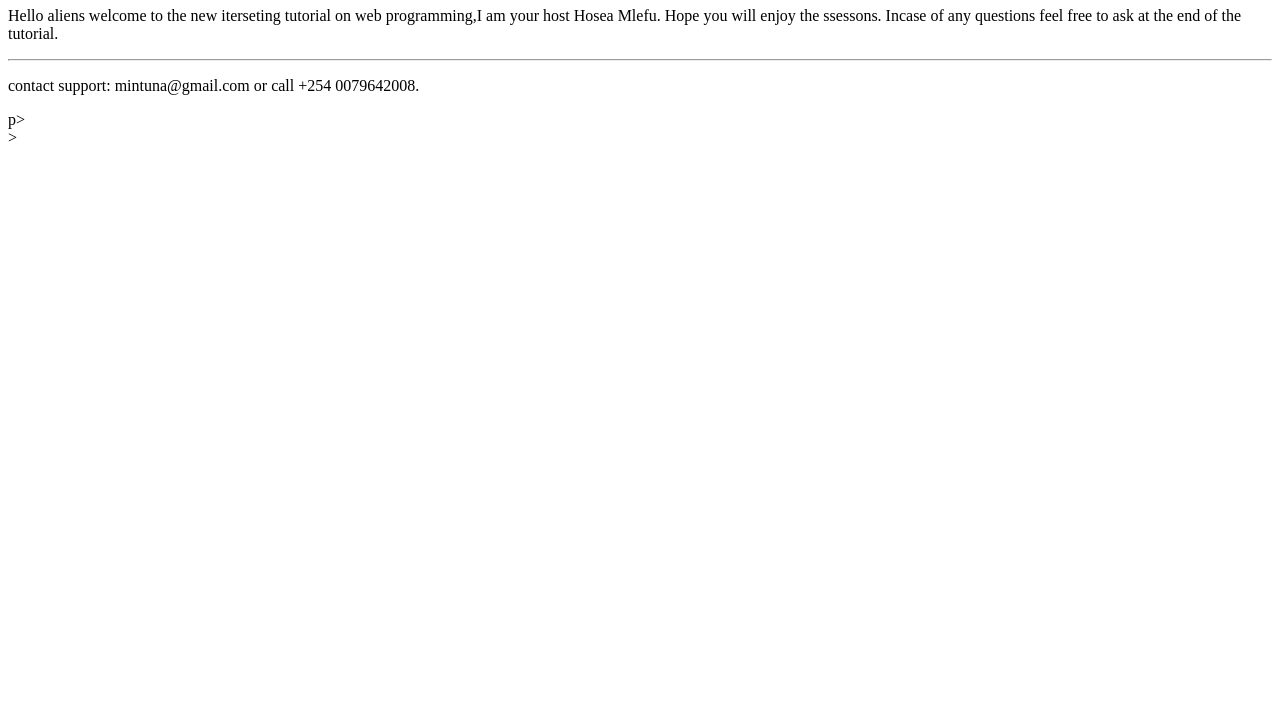
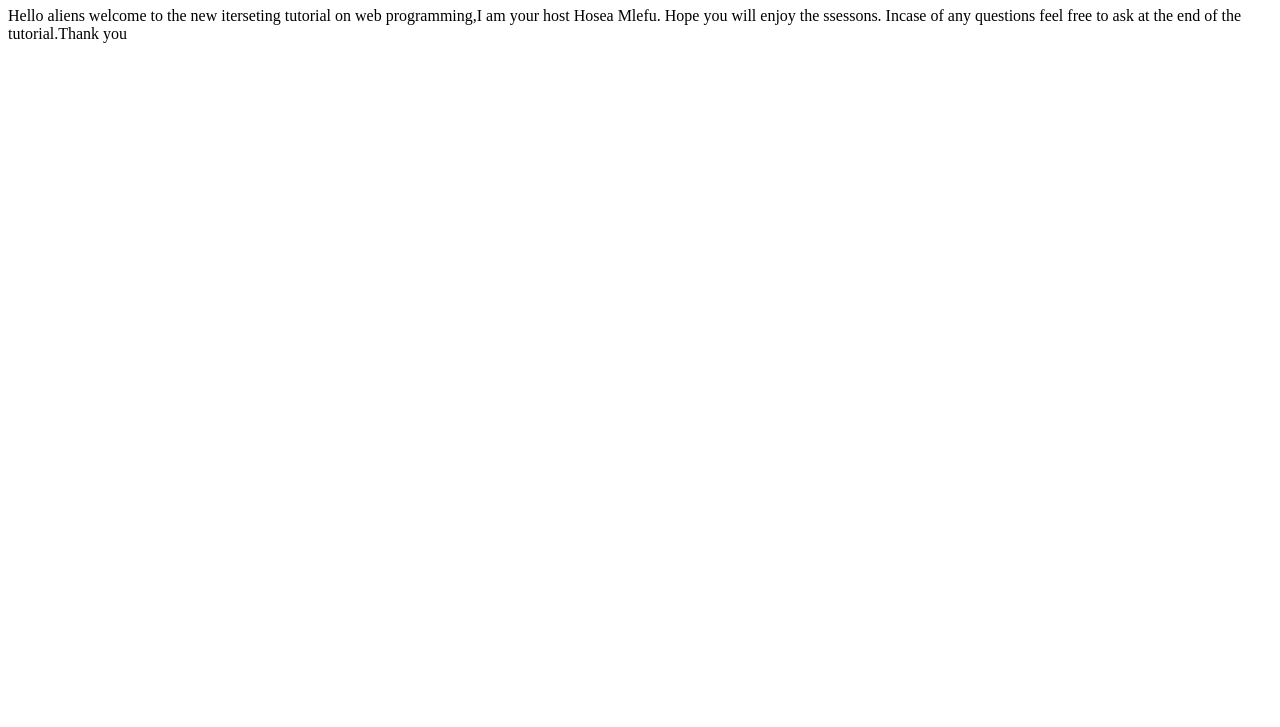
Before and after one commit to hosemlefu/hosemlefu.github.io, a plain HTML site: page index.html in a window 1280 px wide. Shown: the part 73-800 px from the top of the page. Drawn offline with Linux system fonts and the light colour scheme.

Commit message:
My First Page

```diff
--- a/index.html
+++ b/index.html
@@ -8,10 +8,7 @@
 
 <body>
 <h1> Hello Coursera!</h1>
-<p>Hello aliens welcome to the new iterseting tutorial on web programming,I am your host Hosea Mlefu. Hope you will enjoy the ssessons. Incase of any questions feel free to ask at the end of the tutorial.</p>
-
-<footer> <hr> <p> contact support: mintuna@gmail.com or call +254 0079642008. </p>p>
-</footer>>
+<p>Hello aliens welcome to the new iterseting tutorial on web programming,I am your host Hosea Mlefu. Hope you will enjoy the ssessons. Incase of any questions feel free to ask at the end of the tutorial.Thank you</p>
 
 </body>
 </html>
```
Also changed, not shown: mysite/index.html (+3 -1 lines).
